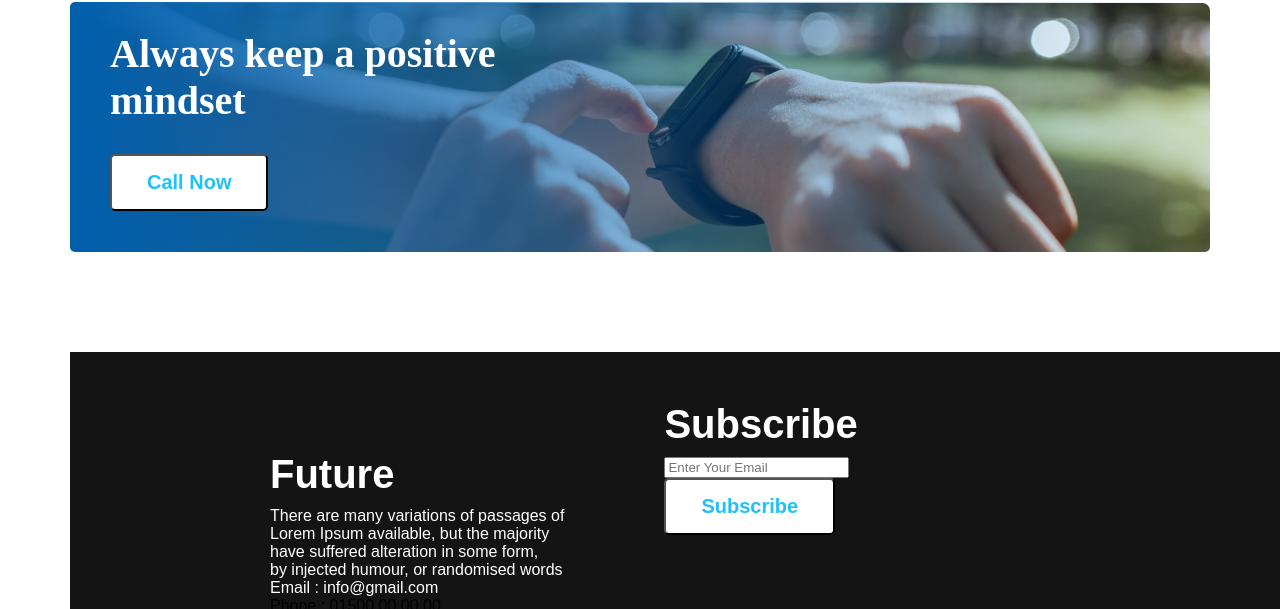
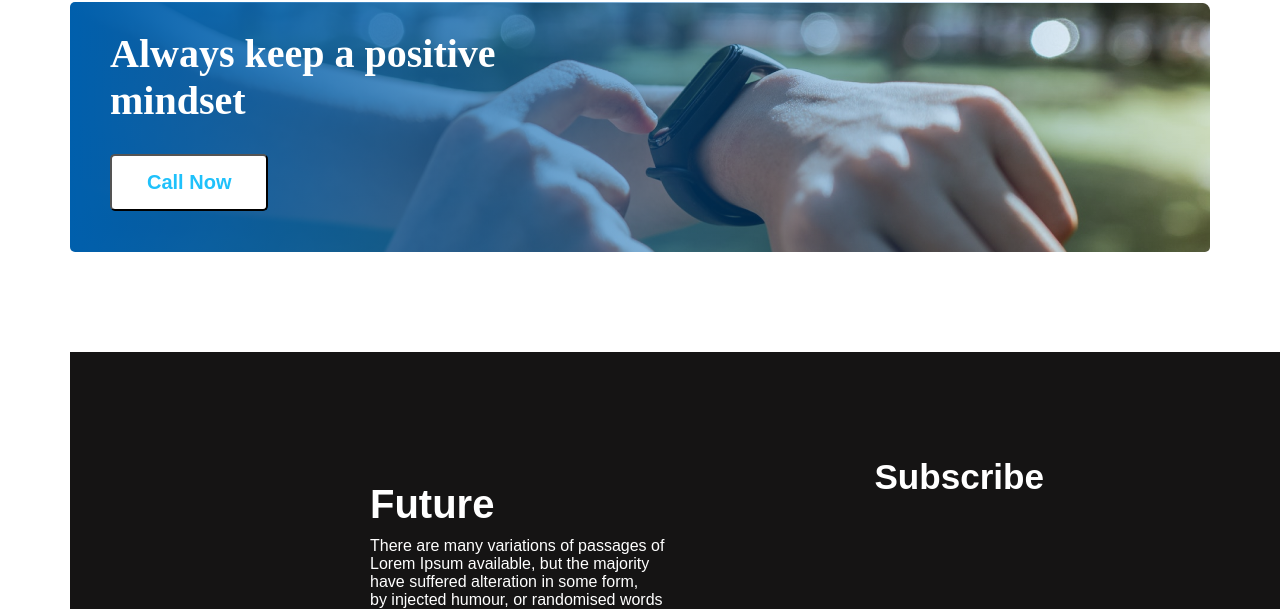
Before and after one commit to shuvo2o/new-mission-shuvo, a plain HTML site: page index.html in a window 1280 px wide. Shown: the part 2258-2867 px from the top of the page. Drawn offline with Linux system fonts and the light colour scheme.

Commit message:
final submission added

```diff
--- a/index.html
+++ b/index.html
@@ -70,11 +70,15 @@
             </div>
 
         </section>
+        <!-- my plan begin -->
+        <!-- gradient begin -->
         <section class="gradient">
             <br>
             <h1>Always keep a positive <br> mindset</h1>
             <button class="btn-primary">Call Now</button>
         </section>
+        <!-- gradient end -->
+        <!-- footer begin -->
         <footer>
             <div class="footer">
                 <div class="left-content">
@@ -82,19 +86,20 @@
                     <p class="content-discription">There are many variations of passages of <br> Lorem Ipsum available, but the majority <br> have
                         suffered alteration in some form, <br> by injected humour, or randomised words</p>
                     <p class="email">Email : info@gmail.com</p>
-                    <p class="phone">Phone : 01500 00 00 00</p>
+                    <p class="number">Number : 017000055</p>
                     <img src="images/icons/fb.png" alt="">
                     <img src="images/icons/twitter.png" alt="">
                     <img src="images/icons/youtube.png" alt="">
                 </div>
                 <div class="right-content">
-                    <h3 class="content-title">Subscribe</h3>
-                    <input type="email" name="email" id="" placeholder="Enter Your Email"><br>
+                    <div class="right-content-title"><h3>Subscribe</h3></div>
+                    <div class="right-content-title"><input type="email" name="email" id="" placeholder="Enter Your Email"><br></div>
                     <button class="btn-blue">Subscribe</button>
                 </div>
 
             </div>
         </footer>
+        <!-- footer end -->
     </main>
 </body>
 
--- a/styles/mission.css
+++ b/styles/mission.css
@@ -165,18 +165,35 @@ main {
     padding: 50px 100px;
     background: #151414;
 }
-.left-content{
-    margin: 50px 100px;
-}
 .content-title{
     color: white;
+    margin-top: 30px;
 }
 .content-discription{
     color: white;
+    margin-bottom: 20px;
 }
 .email{
     color: white;
+    margin-top: 30px;
 }
+.number{
+    color: white;
+    margin-top: 30px;
+    margin-bottom: 10px;
+}
+.left-content{
+    margin: 50px 200px;
+}
+.right-content-title{
+    padding: 50px 5px;
+    color: white;
+    font-size: 30px;
+    align-items: center;
+    margin: 5px;
+}
+
+
 
 .btn-blue {
     color: rgb(31, 193, 251);
```
